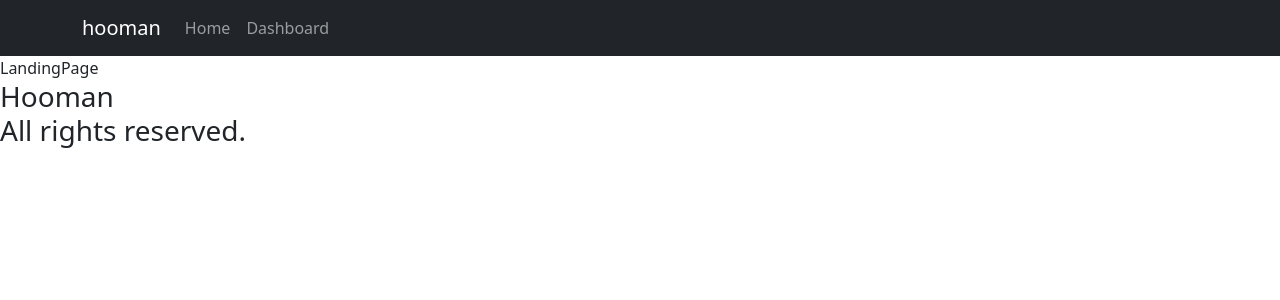
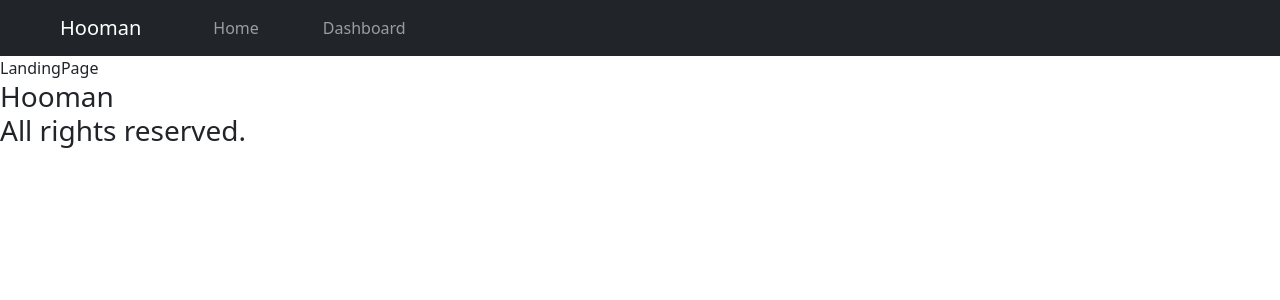
Before and after one commit to maxxsaid/hooman, a React (Create React App) app: page / in a window 1280 px wide. Shown: the top 300 px of the page. Built offline with nearby package versions, Linux system fonts and the light colour scheme.

Commit message:
displaying data in a div

```diff
--- a/package.json
+++ b/package.json
@@ -15,6 +15,8 @@
     "react-redux": "^8.0.2",
     "react-router-dom": "^6.3.0",
     "react-scripts": "5.0.1",
+    "redux": "^4.2.0",
+    "redux-devtools-extension": "^2.13.9",
     "web-vitals": "^2.1.4"
   },
   "scripts": {
--- a/src/App.js
+++ b/src/App.js
@@ -1,19 +1,19 @@
 import React from "react";
 import { Routes, Route, Link } from "react-router-dom";
-import { Navibar, LandingPage, Dashboard, UserProfile } from "./components";
+import { Navbar, LandingPage, Dashboard, UserProfile } from "./components";
 import "./App.css";
-import "bootstrap/dist/css/bootstrap.min.css";
+
 
 const App = () => {
   return (
     <div className="app">
-      <Navibar />
+      <Navbar />
       <div className="main">
         <div className="routes">
           <Routes>
             <Route exact path="/" element={<LandingPage />} />
-            <Route exact path="/hoomans" element={<Dashboard />} />
-            <Route exact path="/hooman/:hoomanId" element={<UserProfile />} />
+            <Route path="/hoomans" element={<Dashboard />} />
+            <Route path="/hooman/:id" element={<UserProfile />} />
           </Routes>
         </div>
       </div>
--- a/src/components/Dashboard.js
+++ b/src/components/Dashboard.js
@@ -1,4 +1,5 @@
 import React from "react";
+import { Link } from "react-router-dom";
 import { useGetUsersQuery } from "../services/randomUserApi";
 
 const Dashboard = () => {
@@ -6,9 +7,27 @@ const Dashboard = () => {
 
   console.log(data);
 
+  const globalUsers = data?.results;
+
+  console.log(globalUsers);
+
+  if (isFetching) return "Loading...";
+
   return (
     <>
-      <div></div>
+      <div className="container">
+        <div className="row">
+          <div className="col-md-6 mx-auto d-grid gap-3">
+            {globalUsers.map((user, index) => {
+              return (
+                <div className="col-md-6 mx-auto my-2 p-2 bg-light border" key={index}>
+                  <Link to="/hooman/:`{index}`" className="asd">{user.name.first} {user.name.last}</Link>
+                </div>
+              );
+            })}
+          </div>
+        </div>
+      </div>
     </>
   );
 };
--- /dev/null
+++ b/src/components/Navbar.js
@@ -0,0 +1,28 @@
+import React from "react";
+import { Link } from "react-router-dom";
+
+const Navbar = () => {
+  return (
+    <>
+      <nav className="navbar navbar-expand-lg navbar-dark bg-dark py-2">
+        <div className="container-fluid">
+          <Link to="/" className="navbar-brand ms-5">
+            Hooman
+          </Link>
+          <div className="collapse navbar-collapse" id="navbarNavAltMarkup">
+            <div className="navbar-nav">
+              <Link to="/" className="nav-link ms-5">
+                Home
+              </Link>
+              <Link to="/hoomans" className="nav-link ms-5">
+                Dashboard
+              </Link>
+            </div>
+          </div>
+        </div>
+      </nav>
+    </>
+  );
+};
+
+export default Navbar;
--- a/src/components/Navibar.js
+++ /dev/null
@@ -1,20 +0,0 @@
-import React from "react";
-import { Container, Navbar, Nav } from "react-bootstrap";
-
-const Navibar = () => {
-  return (
-    <>
-      <Navbar bg="dark" variant="dark" expand="lg">
-        <Container>
-          <Navbar.Brand href="/">hooman</Navbar.Brand>
-          <Nav className="me-auto">
-            <Nav.Link href="/">Home</Nav.Link>
-            <Nav.Link href="/hoomans">Dashboard</Nav.Link>
-          </Nav>
-        </Container>
-      </Navbar>
-    </>
-  );
-};
-
-export default Navibar;
--- a/src/components/index.js
+++ b/src/components/index.js
@@ -1,4 +1,4 @@
-export { default as Navibar } from "./Navibar";
+export { default as Navbar } from "./Navbar";
 export { default as LandingPage } from "./LandingPage";
 export { default as Dashboard } from "./Dashboard";
 export { default as UserProfile } from "./UserProfile";
--- a/src/index.js
+++ b/src/index.js
@@ -5,6 +5,8 @@ import { BrowserRouter as Router } from "react-router-dom";
 import reportWebVitals from "./reportWebVitals";
 import { Provider } from "react-redux";
 import store from "./app/store";
+import "bootstrap/dist/css/bootstrap.min.css";
+
 
 const root = ReactDOM.createRoot(document.getElementById("root"));
 root.render(
--- a/src/services/randomUserApi.js
+++ b/src/services/randomUserApi.js
@@ -7,7 +7,7 @@ export const randomUserApi = createApi({
   baseQuery: fetchBaseQuery({ baseUrl }),
   endpoints: (builder) => ({
     getUsers: builder.query({
-      query: () => `${baseUrl}?results=100`,
+      query: () => `${baseUrl}?page=3&results=10&seed=abc`,
     }),
   }),
 });
```
Also changed, not shown: 1 other file (tests, documents, lock files or other folders).
